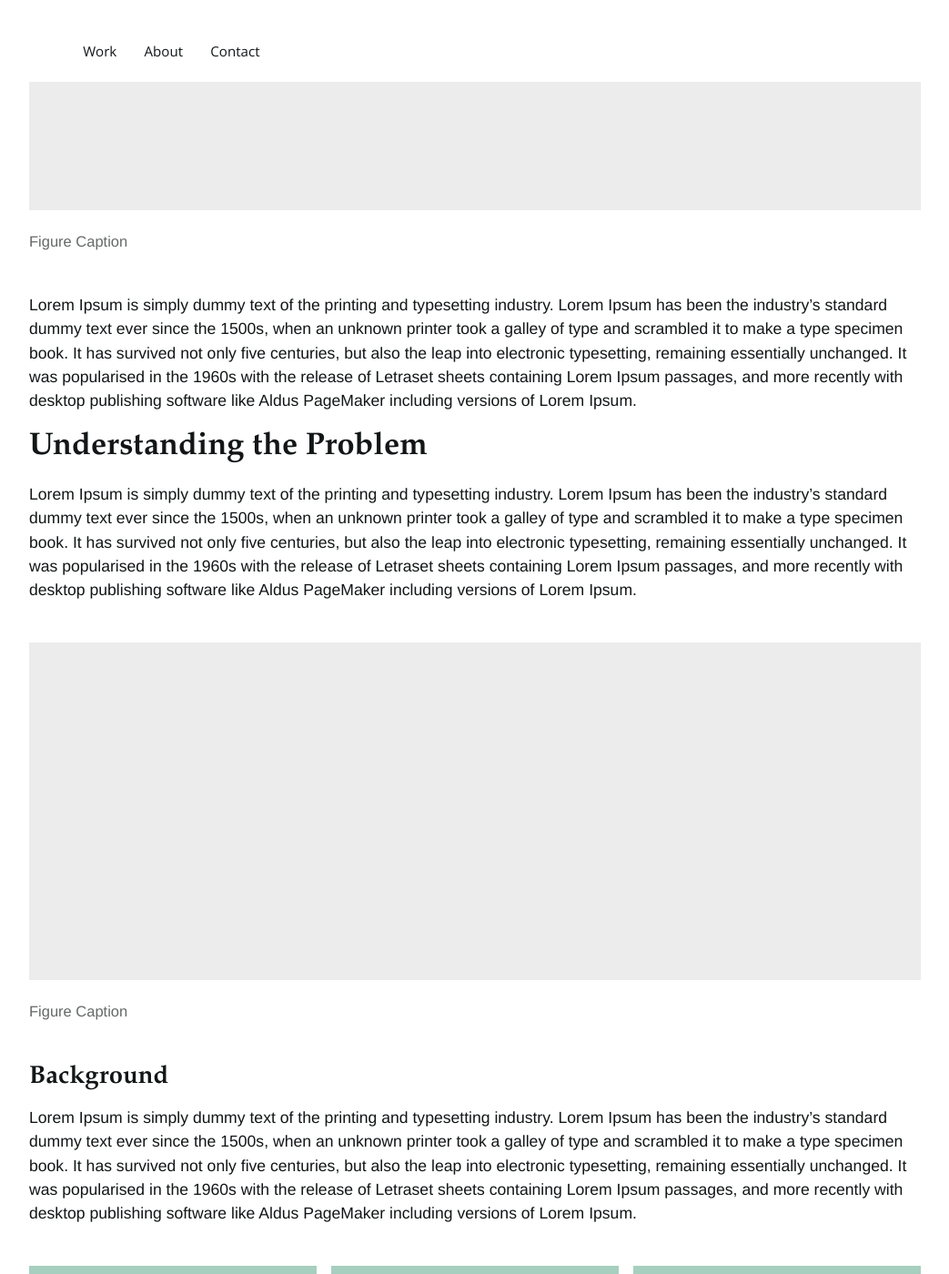
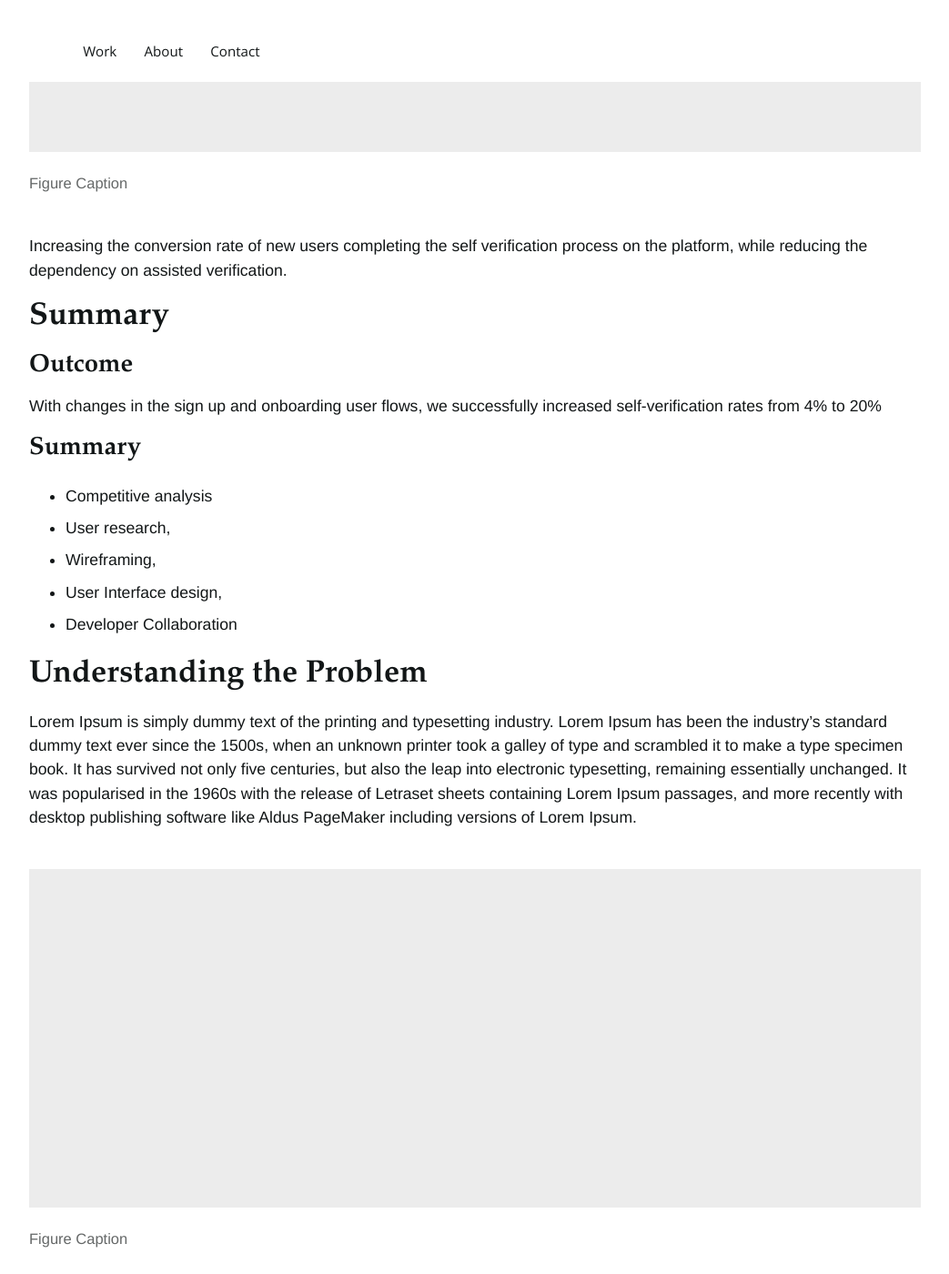
Before and after one commit to rutupanchal/rutuwebsite, a Jekyll site: the page built from _projects/1_app-experience-redesign.md, in a window 1280 px wide and 1400 px high, scrolled down 371 px. Shown: the whole window at 91% size, without its empty margins (118-1161 px from the left). Built offline with Jekyll 4.4.1, drawn with Linux system fonts in a browser that asks for light colours; cached includes are drawn as plain includes; nearby versions of some CDN libraries; some of the changed text lies outside the part shown.

Commit message:
Update 1_app-experience-redesign.md
made initial text changes

```diff
--- a/_projects/1_app-experience-redesign.md
+++ b/_projects/1_app-experience-redesign.md
@@ -9,7 +9,7 @@
     teaser: /assets/img/rutuimages/onboarding.png
 tags: EXPERIENCE-DESIGN VISUAL-DESIGN
 
-banner_image1:
+banner_image1:/assets/img/rutuimages/onboarding.png
 banner_image1_caption:
 
 team_members: ""
@@ -48,8 +48,20 @@
   <figcaption>Figure Caption</figcaption>
 </figure>
 
+Increasing the conversion rate of new users completing the self verification process on the platform, while reducing the dependency on assisted verification.
 
-Lorem Ipsum is simply dummy text of the printing and typesetting industry. Lorem Ipsum has been the industry's standard dummy text ever since the 1500s, when an unknown printer took a galley of type and scrambled it to make a type specimen book. It has survived not only five centuries, but also the leap into electronic typesetting, remaining essentially unchanged. It was popularised in the 1960s with the release of Letraset sheets containing Lorem Ipsum passages, and more recently with desktop publishing software like Aldus PageMaker including versions of Lorem Ipsum.
+### Summary
+
+#### Outcome
+With changes in the sign up and onboarding user flows, we successfully increased self-verification rates from 4% to 20%
+
+#### Summary
+- Competitive analysis
+- User research,
+- Wireframing,
+- User Interface design,
+- Developer Collaboration
+
 
 ### Understanding the Problem
 
@@ -62,11 +74,12 @@
 
 #### Background
 
-Lorem Ipsum is simply dummy text of the printing and typesetting industry. Lorem Ipsum has been the industry's standard dummy text ever since the 1500s, when an unknown printer took a galley of type and scrambled it to make a type specimen book. It has survived not only five centuries, but also the leap into electronic typesetting, remaining essentially unchanged. It was popularised in the 1960s with the release of Letraset sheets containing Lorem Ipsum passages, and more recently with desktop publishing software like Aldus PageMaker including versions of Lorem Ipsum.
+Mintpro is a B2B2C Insurance selling platform. The users range from novice users who want to start their insurance advisory business to highly experienced insurance advisors who want access to our larger product offerings (otherwise unavailable to them).
+One of our biggest concern was the low self veriication rate on 4%. We had to dedicate an operations team to call the rest of the users to help them with the verification process. This was a huge blocker to scaling up the user base.
 
 {% include gallery id="gallery1" caption="Caption: Gallery" %}
 
-#### Methodology
+#### The process
 
 Lorem Ipsum is simply dummy text of the printing and typesetting industry. Lorem Ipsum has been the industry's standard dummy text ever since the 1500s, when an unknown printer took a galley of type and scrambled it to make a type specimen book. It has survived not only five centuries, but also the leap into electronic typesetting, remaining essentially unchanged. It was popularised in the 1960s with the release of Letraset sheets containing Lorem Ipsum passages, and more recently with desktop publishing software like Aldus PageMaker including versions of Lorem Ipsum.
 
```
